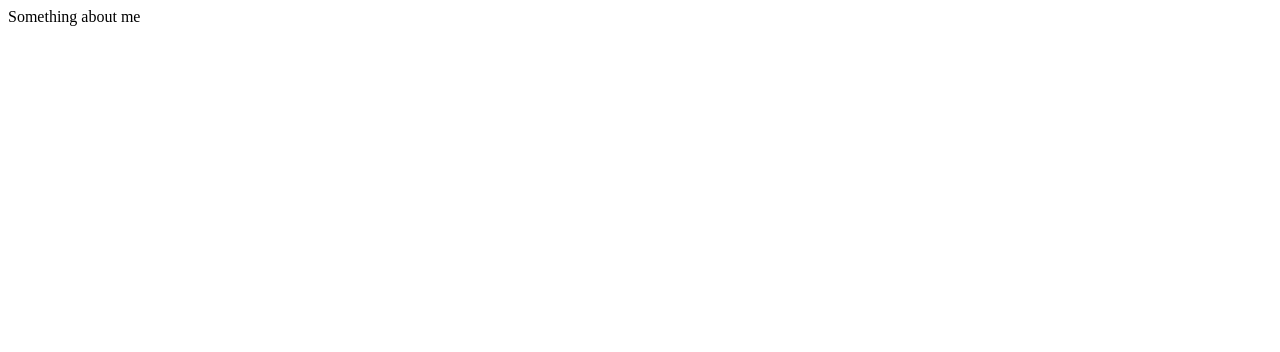
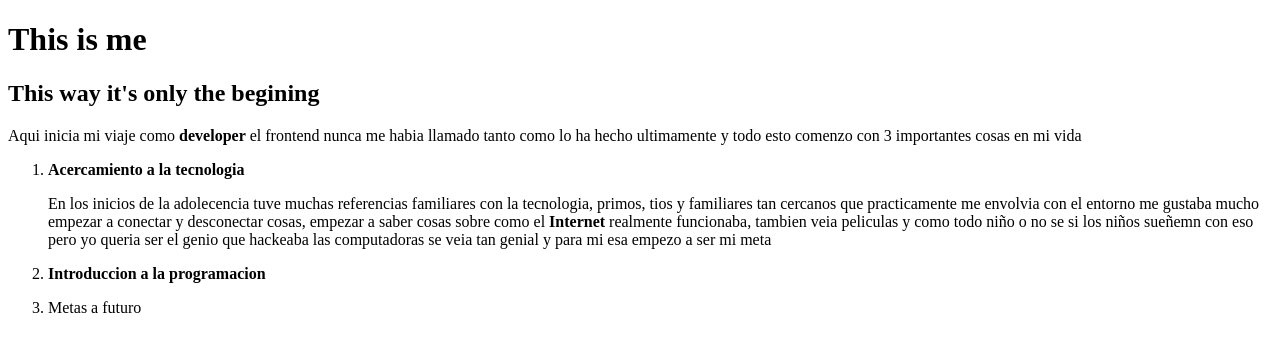
Before and after one commit to TheTejas22/portafolio, a plain HTML site: page about-me/index.html in a window 1280 px wide. Drawn offline with Linux system fonts and the light colour scheme.

Commit message:
Avance a la estructura inicial y correccion de errores

```diff
--- a/about-me/index.html
+++ b/about-me/index.html
@@ -1,10 +1,32 @@
 <!DOCTYPE html>
 <html lang="es">
     <head>
-        <meta charset="utf-8"
+        <link rel="icon" href="./imagenes-for-work/me.jpeg" type="image/jpeg"/>
+        <meta name="viewport" content="width=device-widht"
+        <meta charset="utf-8">
+        <meta name="Author" content="Hugo Gael Ruelas Rios">
+        <meta name="Description "
+              content="This page is made for me i'm learning html and this is the firt seriuos proyect for my portfolio " >
         <title>Something about me</title>
     </head>
     <body>
+        <h1>This is me</h1>
+        <h2>This way it's only the begining</h2>
+        <p>Aqui inicia mi viaje como <strong>developer</strong> el frontend nunca me habia llamado tanto como lo ha hecho ultimamente y todo esto comenzo con 3 importantes cosas en mi vida</p>
+
+                <section>
+
+                <ol>
+                <li><b>Acercamiento a la tecnologia</b></li>
+                <p>En los inicios de la adolecencia tuve muchas referencias familiares con la tecnologia, primos, tios y familiares tan cercanos que practicamente me envolvia con el entorno
+                    me gustaba mucho empezar a conectar y desconectar cosas, empezar a saber cosas sobre como el <strong>Internet</strong> realmente funcionaba, tambien veia peliculas y como todo niño o no se si los niños sueñemn con eso
+                    pero yo queria ser el genio que hackeaba las computadoras se veia tan genial y para mi esa empezo a ser mi meta
+                </p>
+                <li><b>Introduccion a la programacion</b></li>
+                <p></p>
+                <li>Metas a futuro</li>
+            </ol>
+                </section>
 
     </body>
 
```
Also changed, not shown: about-me/imagenes-for-work/me.jpeg (added).
